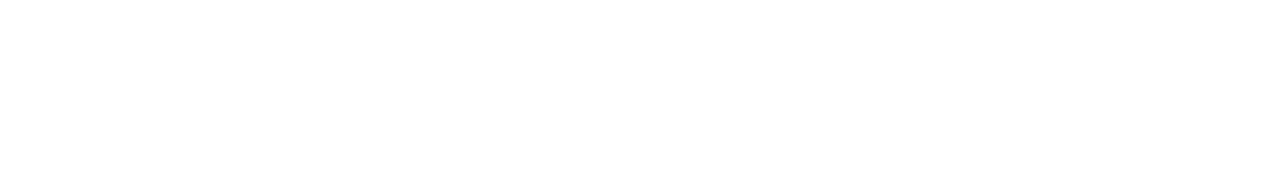
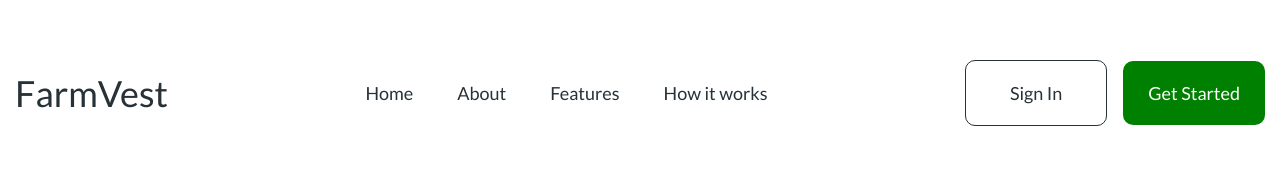
Before and after one commit to zapolskyi/farmvest, a website: page index.html in a window 1280 px wide. Drawn offline with Linux system fonts and the light colour scheme.

Commit message:
make header

```diff
--- a/index.html
+++ b/index.html
@@ -7,6 +7,29 @@
   <title>Document</title>
 </head>
 <body>
-
+  <header class="header">
+    <div class="container">
+      <div class="header__inner">
+        <a href="#" class="header__logo">
+          FarmVest
+        </a>
+        <nav class="header__nav">
+          <a href="#" class="header__link">Home</a>
+          <a href="#" class="header__link">About</a>
+          <a href="#" class="header__link">Features</a>
+          <a href="#" class="header__link">How it works</a>
+        </nav>
+        <div class="header__info">
+          <button class="header__sign" type="button">Sign In</button>
+          <button class="header__get" type="button">Get Started</button>
+        </div>
+        <button class="navToggle" type="button">
+          <span></span>
+          <span></span>
+          <span></span>
+        </button>
+      </div>
+    </div>
+  </header>
 </body>
 </html>
--- a/scss/container.scss
+++ b/scss/container.scss
@@ -1,5 +1,6 @@
 .container {
-  max-width: 1620px;
+  max-width: 1650px;
   width: 100%;
   margin: 0 auto;
+  padding: 0 15px;
 }
--- /dev/null
+++ b/scss/header.scss
@@ -0,0 +1,101 @@
+.header {
+
+  // .header__inner
+
+  &__inner {
+    display: flex;
+    justify-content: space-between;
+    align-items: center;
+    gap: 10px;
+    padding: 60px 0;
+
+    @media (max-width: 991px) {
+      padding: 40px 0;
+    }
+  }
+
+  // .header__logo
+
+  &__logo {
+    font-family: $second-family;
+    font-weight: 500;
+    font-size: 36px;
+    color: #263238;
+  }
+
+  // .header__nav
+
+  &__nav {
+    display: flex;
+    align-items: center;
+    gap: 44px;
+
+    @media (max-width: 991px) {
+      display: none;
+    }
+  }
+
+  // .header__link
+
+  &__link {
+    font-family: $second-family;
+    font-weight: 400;
+    font-size: 18px;
+    color: #263238;
+  }
+
+  // .header__info
+
+  &__info {
+    display: flex;
+    gap: 16px;
+    align-items: center;
+
+    @media (max-width: 991px) {
+      display: none;
+    }
+  }
+
+  // .header__sign
+
+  &__sign {
+    font-family: $second-family;
+    font-weight: 500;
+    font-size: 18px;
+    color: #263238;
+    padding: 21px 44px;
+    border: 1px solid #263238;
+    border-radius: 10px;
+  }
+
+  // .header__get
+
+  &__get {
+    font-family: $second-family;
+    font-weight: 500;
+    font-size: 18px;
+    color: #fff;
+    padding: 21px 25px;
+    background: #008000;
+    border-radius: 10px;
+
+  }
+}
+
+.navToggle {
+  display: none;
+
+  @media (max-width: 991px) {
+    display: flex;
+    flex-direction: column;
+    justify-content: space-between;
+    width: 35px;
+    height: 25px
+  }
+
+  & span {
+    width: 100%;
+    background-color: #000;
+    height: 2px;
+  }
+}
--- a/scss/style.scss
+++ b/scss/style.scss
@@ -3,3 +3,4 @@
 @import 'reset.scss';
 @import 'fonts.scss';
 @import 'container.scss';
+@import 'header.scss';
```
Also changed, not shown: css/style.css.
